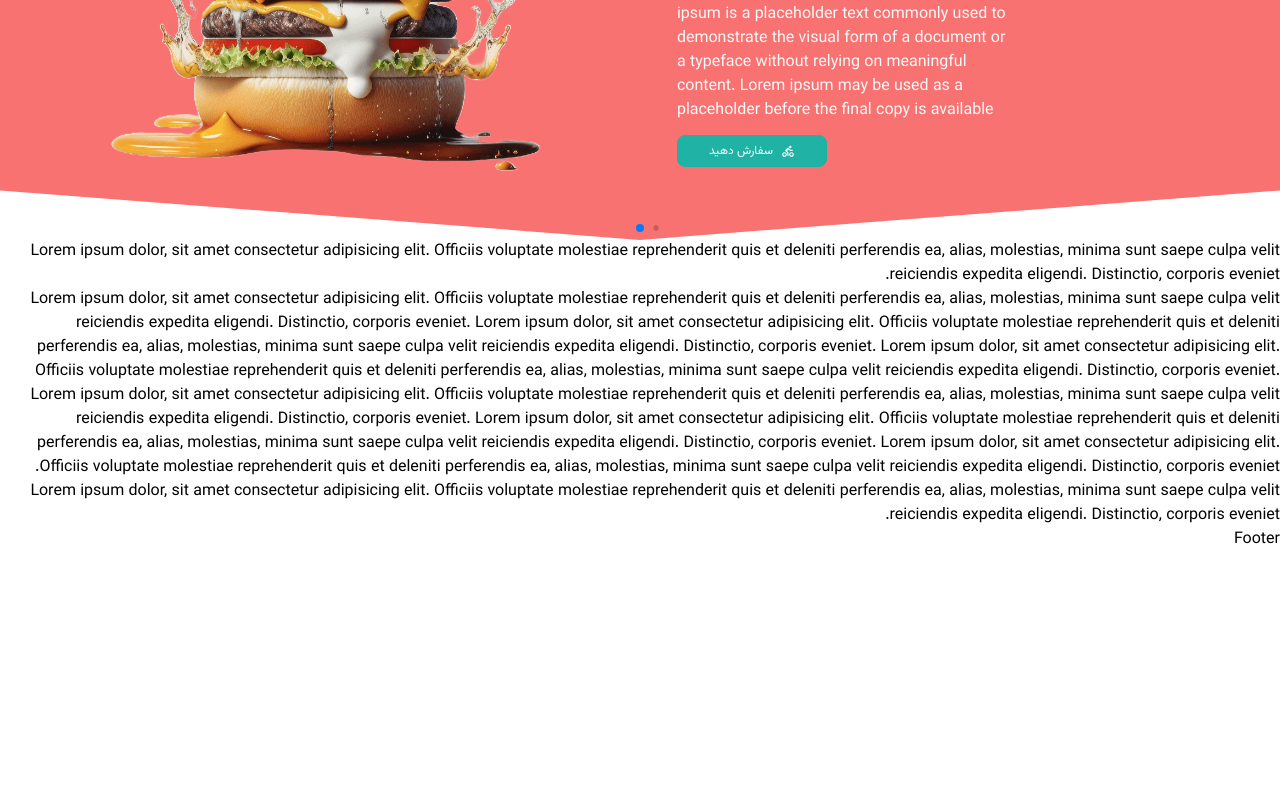
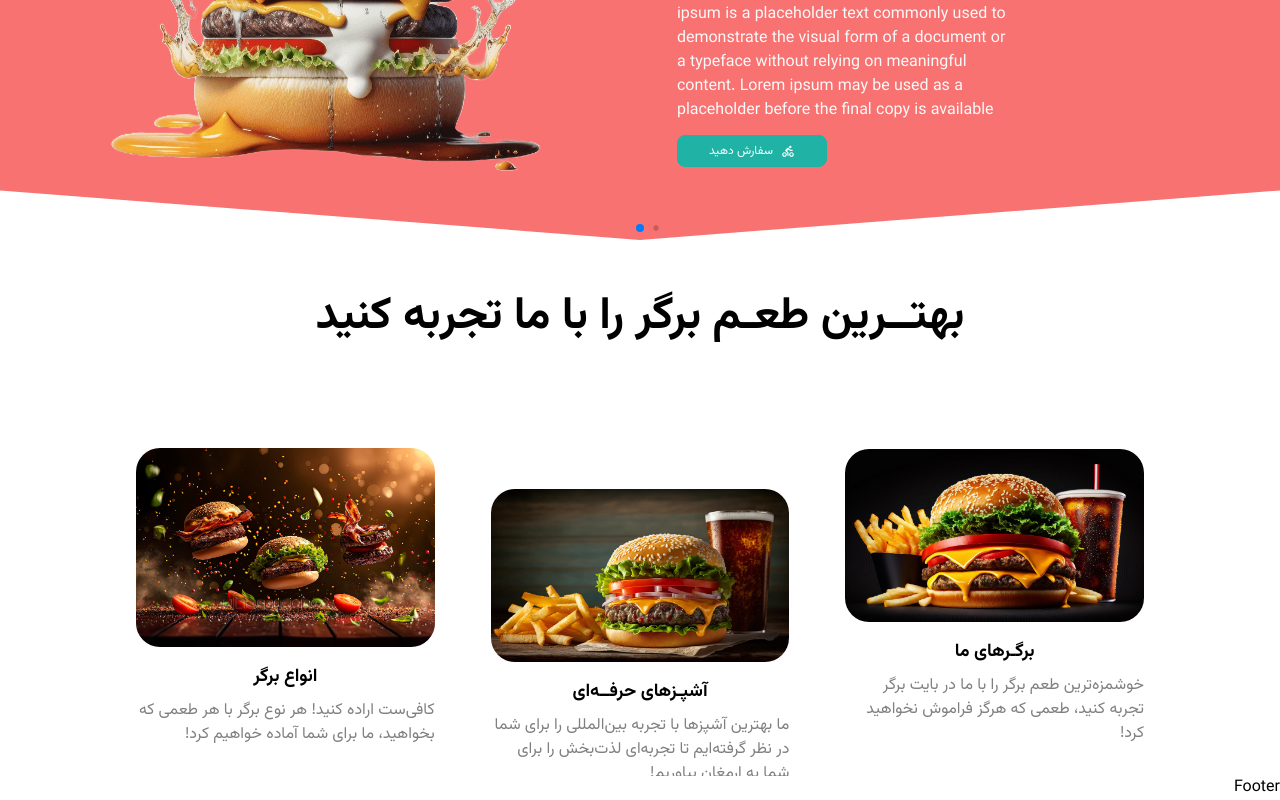
Before and after one commit to LidaGholamian/burger-site, a Next.js app: page / in a window 1280 px wide. Shown: the part 389-1189 px from the top of the page. Before the commit the page ends 941 px from the top, so only its background shows below. Built offline with nearby package versions, Linux system fonts and the light colour scheme; what tailwindcss-debug-screens would draw is missing.

Commit message:
card component done

```diff
--- /dev/null
+++ b/app/_components/features/card-details.tsx
@@ -0,0 +1,22 @@
+import Image from "next/image";
+import { SlideType } from "../types/slide.type";
+
+export const CardDetails: React.FC<SlideType> = ({ title, image, desc }) => {
+  return (
+    <div className="w-[100%] mx-auto p-2 hover:bg-grey-content lg:translate-y-[50px] xl:translate-y-[50px]  rounded-lg transition-all duration-200 flex flex-col justify-center items-center">
+      <figure>
+        <Image
+          src={image}
+          width={1000}
+          height={557}
+          alt="feat-pic"
+          className="rounded-3xl w-[1000px] h-auto"
+        />
+      </figure>
+      <div className="flex flex-col justify-center items-center">
+        <h2 className="font-bold text-lg">{title}</h2>
+        <p className="text-grey">{desc}</p>
+      </div>
+    </div>
+  );
+};
--- /dev/null
+++ b/app/_components/features/card.tsx
@@ -0,0 +1,109 @@
+"use client";
+import { useEffect, useState } from "react";
+import { SlideType } from "../types/slide.type";
+import Image from "next/image";
+
+const card: SlideType[] = [
+  {
+    title: "برگـرهای ما",
+    image: "/images/f1.jpg",
+    desc: "In publishing and graphic design, Lorem ipsum is a placeholder",
+  },
+  {
+    title: "پیشنهادات شما",
+    image: "/images/f2.jpg",
+    desc: "In publishing and graphic design, Lorem ipsum is a placeholder",
+  },
+  {
+    title: "چیکن برگـر",
+    image: "/images/f3.jpg",
+    desc: "In publishing and graphic design, Lorem ipsum is a placeholder",
+  },
+];
+
+export const Card: React.FC = () => {
+  const [isLoaded, setIsLoaded] = useState(false);
+
+  useEffect(() => {
+    // Set isLoaded to true when the component mounts
+    setIsLoaded(true);
+  }, []);
+
+  return (
+    <ul
+      className={`flex flex-col md:flex-row lg:flex-row xl:flex-row justify-center items-center gap-10 w-full transform transition-transform duration-700 ${
+        isLoaded ? "translate-y-0 opacity-100" : "-translate-y-20 opacity-0"
+      }`}
+    >
+      {/* without map function */}
+      <li className="w-[100%] gap-4 mx-auto p-2 hover:bg-grey-content lg:translate-y-[50px] xl:translate-y-[50px]  rounded-lg transition-all duration-200 flex flex-col justify-center items-center">
+        <figure>
+          <Image
+            src="/images/f1.jpg"
+            width={1000}
+            height={557}
+            alt="feat-pic"
+            className="rounded-3xl w-[1000px] h-auto"
+          />
+        </figure>
+        <div className="flex flex-col justify-center items-center gap-2">
+          <h2 className="font-bold text-lg">برگـرهای ما</h2>
+          <p className="text-grey">
+            خوشمزه‌ترین طعم برگر را با ما در بایت برگر تجربه کنید، طعمی که هرگز
+            فراموش نخواهید کرد!
+          </p>
+        </div>
+      </li>
+
+      <li className="w-[100%] gap-4 mx-auto p-2 hover:bg-grey-content lg:translate-y-[50px] xl:translate-y-[50px] mt-20 rounded-lg transition-all duration-200 flex flex-col justify-center items-center">
+        <figure>
+          <Image
+            src="/images/f2.jpg"
+            width={1000}
+            height={557}
+            alt="feat-pic"
+            className="rounded-3xl w-[1000px] h-auto"
+          />
+        </figure>
+        <div className="flex flex-col justify-center items-center gap-2">
+          <h2 className="font-bold text-lg">آشپـزهای حرفــه‌ای</h2>
+          <p className="text-grey">
+            ما بهترین آشپزها با تجربه بین‌المللی را برای شما در نظر گرفته‌ایم تا
+            تجربه‌ای لذت‌بخش را برای شما به ارمغان بیاوریم!
+          </p>
+        </div>
+      </li>
+
+      <li className="w-[100%] gap-4 mx-auto p-2 hover:bg-grey-content lg:translate-y-[50px] xl:translate-y-[50px]  rounded-lg transition-all duration-200 flex flex-col justify-center items-center">
+        <figure>
+          <Image
+            src="/images/f3.jpg"
+            width={1000}
+            height={557}
+            alt="feat-pic"
+            className="rounded-3xl w-[1000px] h-auto"
+          />
+        </figure>
+        <div className="flex flex-col justify-center items-center gap-2">
+          <h2 className="font-bold text-lg">انواع برگر</h2>
+          <p className="text-grey">
+            کافی‌ست اراده کنید! هر نوع برگر با هر طعمی که بخواهید، ما برای شما
+            آماده خواهیم کرد!
+          </p>
+        </div>
+      </li>
+
+      {/* use map function */}
+      {/* {card.map((c, i) => (
+        <li
+          key={i}
+          className={`w-full flex justify-center items-center transform transition-transform duration-700 ${
+            isLoaded ? "translate-y-0 opacity-100" : "-translate-y-20 opacity-0"
+          }`}
+        >
+          <CardDetails title={c.title} image={c.image} desc={c.desc} />
+        </li>
+      ))} */}
+    </ul>
+  );
+};
--- /dev/null
+++ b/app/_components/features/features.tsx
@@ -0,0 +1,14 @@
+import { Card } from "./card";
+
+export const Features: React.FC = () => {
+  return (
+    <div className="pt-5 pb-3 w-full flex flex-col justify-center items-center">
+      {/* Heading */}
+      <h1 className="heading mt-6">بهتــرین طعـم برگر را با ما تجربه کنید</h1>
+      {/* cards */}
+      <div className="w-[90%] md:w-[80%] mb-5 mx-auto flex items-center gap-12">
+        <Card />
+      </div>
+    </div>
+  );
+};
--- /dev/null
+++ b/app/_components/features/index.ts
@@ -0,0 +1,3 @@
+export * from './features';
+export * from './card';
+export * from './card-details'
--- a/app/_components/types/slide.type.ts
+++ b/app/_components/types/slide.type.ts
@@ -2,5 +2,5 @@ export type SlideType={
     image: string,
     desc: string,
     title: string,
-    note: string
+    note?: string
 }
--- a/app/globals.css
+++ b/app/globals.css
@@ -30,3 +30,8 @@
     clip-path: polygon(50% 0%, 100% 0, 100% 91%, 50% 100%, 0 91%, 0% 60%, 0 0);
   }
 }
+@layer components {
+  .heading {
+    @apply text-[30px] md:text-[35px] lg:text-[45px] xl:text-[45px] uppercase font-bold text-center;
+  }
+}
--- a/app/page.tsx
+++ b/app/page.tsx
@@ -1,44 +1,11 @@
-import { Slider } from "./_components/slid/slider";
+import { Features } from "./_components/features";
+import { Slider } from "./_components/Hero/slider";
 
 export default function Home() {
   return (
-    <div className="flex flex-col items-center justify-center container pt-50">
+    <div className="flex flex-col items-center justify-center container pt-50 overflow-hidden">
       <Slider />
-      <p>
-        Lorem ipsum dolor, sit amet consectetur adipisicing elit. Officiis
-        voluptate molestiae reprehenderit quis et deleniti perferendis ea,
-        alias, molestias, minima sunt saepe culpa velit reiciendis expedita
-        eligendi. Distinctio, corporis eveniet.
-      </p>
-      <p>
-        Lorem ipsum dolor, sit amet consectetur adipisicing elit. Officiis
-        voluptate molestiae reprehenderit quis et deleniti perferendis ea,
-        alias, molestias, minima sunt saepe culpa velit reiciendis expedita
-        eligendi. Distinctio, corporis eveniet. Lorem ipsum dolor, sit amet
-        consectetur adipisicing elit. Officiis voluptate molestiae reprehenderit
-        quis et deleniti perferendis ea, alias, molestias, minima sunt saepe
-        culpa velit reiciendis expedita eligendi. Distinctio, corporis eveniet.
-        Lorem ipsum dolor, sit amet consectetur adipisicing elit. Officiis
-        voluptate molestiae reprehenderit quis et deleniti perferendis ea,
-        alias, molestias, minima sunt saepe culpa velit reiciendis expedita
-        eligendi. Distinctio, corporis eveniet. Lorem ipsum dolor, sit amet
-        consectetur adipisicing elit. Officiis voluptate molestiae reprehenderit
-        quis et deleniti perferendis ea, alias, molestias, minima sunt saepe
-        culpa velit reiciendis expedita eligendi. Distinctio, corporis eveniet.
-        Lorem ipsum dolor, sit amet consectetur adipisicing elit. Officiis
-        voluptate molestiae reprehenderit quis et deleniti perferendis ea,
-        alias, molestias, minima sunt saepe culpa velit reiciendis expedita
-        eligendi. Distinctio, corporis eveniet. Lorem ipsum dolor, sit amet
-        consectetur adipisicing elit. Officiis voluptate molestiae reprehenderit
-        quis et deleniti perferendis ea, alias, molestias, minima sunt saepe
-        culpa velit reiciendis expedita eligendi. Distinctio, corporis eveniet.
-      </p>
-      <p>
-        Lorem ipsum dolor, sit amet consectetur adipisicing elit. Officiis
-        voluptate molestiae reprehenderit quis et deleniti perferendis ea,
-        alias, molestias, minima sunt saepe culpa velit reiciendis expedita
-        eligendi. Distinctio, corporis eveniet.
-      </p>
+      <Features />
     </div>
   );
 }
--- a/tailwind.config.ts
+++ b/tailwind.config.ts
@@ -24,6 +24,7 @@ export const tailwindColors: {[key: string]: string} = {
     "accent-content": "#FFFFFF",
     "accent-focus": generateDarkenColorFrom("#1FB2A5"),
     grey: "#808080",
+    "grey-content": "#D3D3D3",
     neutral: "#2a323c",
     "neutral-content": generateForegroundColorFrom("#FFFFFF"),
     "neutral-focus": generateDarkenColorFrom("#2a323c", 0.03),
```
Also changed, not shown: app/_components/Hero/index.ts (renamed from app/_components/slid/index.ts), app/_components/Hero/slide-details.tsx (renamed from app/_components/slid/slide-details.tsx), app/_components/Hero/slider.tsx (renamed from app/_components/slid/slider.tsx).
